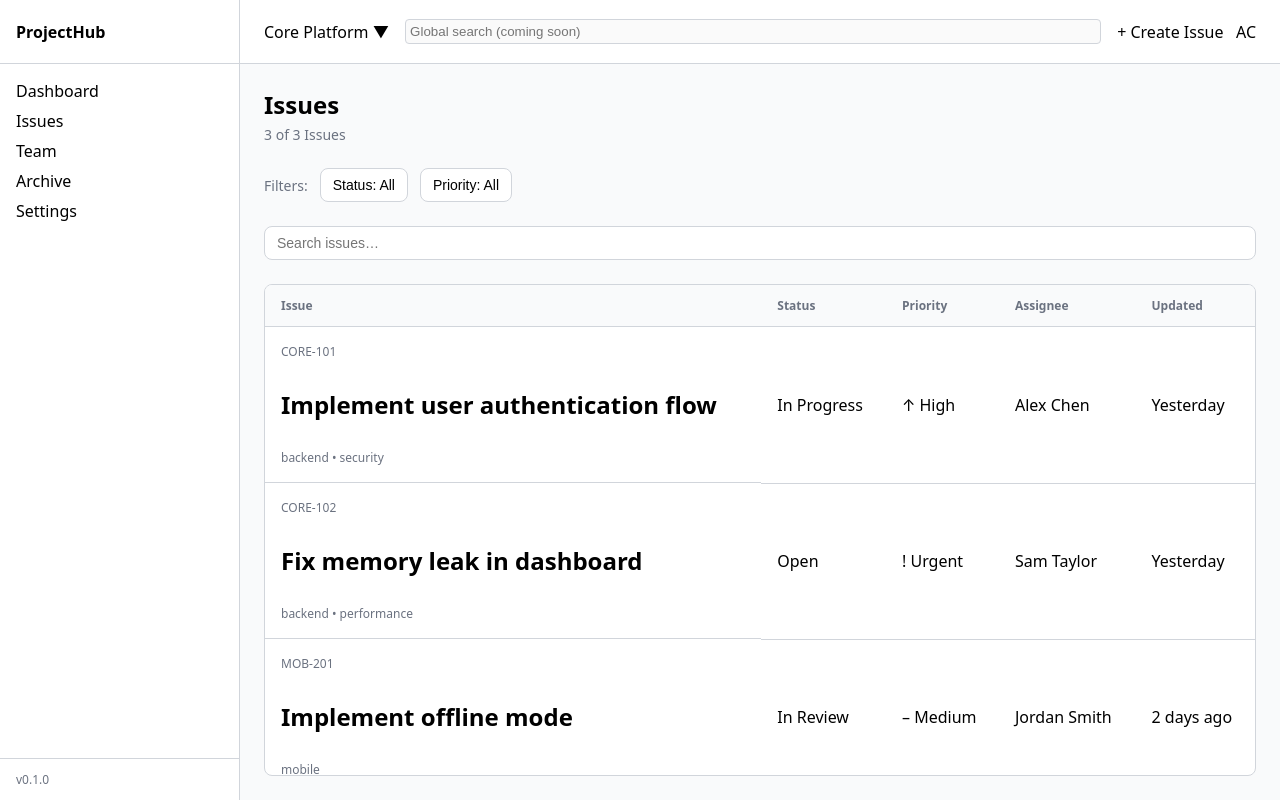
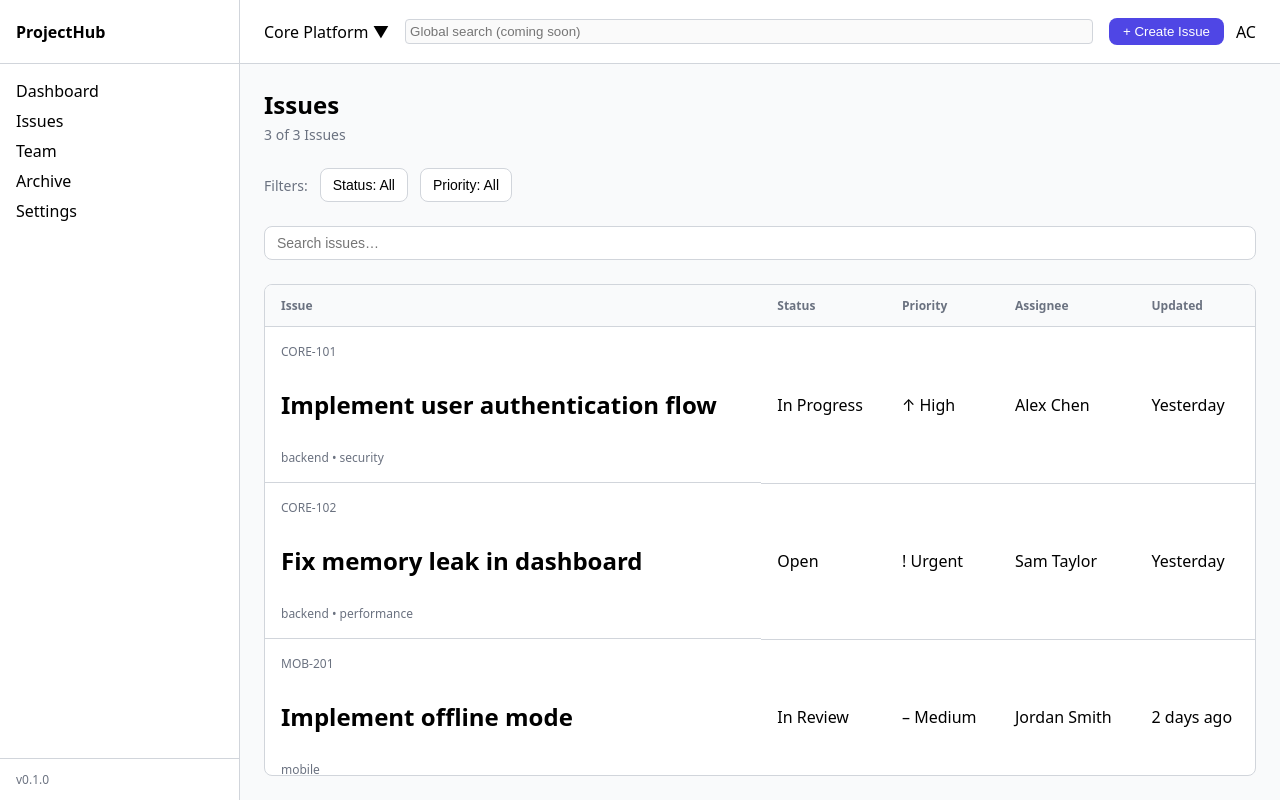
Before and after one commit to b-poole/project-dashboard, a React (Vite) app in the folder project-management-dashboard/: page /issues in a window 1280 px wide. Built offline with nearby package versions, Linux system fonts and the light colour scheme.

Commit message:
feat: wire create issue button to new issue route

```diff
--- a/project-management-dashboard/src/components/Layout.tsx
+++ b/project-management-dashboard/src/components/Layout.tsx
@@ -1,7 +1,9 @@
-import { Outlet } from 'react-router-dom'
+import { Outlet, useNavigate } from 'react-router-dom'
 import '../App.css'
 
 function Layout() {
+  const navigate = useNavigate();
+
   return (
     <div className="app-shell">
       <div className="sidebar">
@@ -36,7 +38,14 @@ function Layout() {
           />
 
           <div className="header-actions">
-            + Create Issue &nbsp; AC
+            <button
+              className="btn-primary"
+              onClick={() => navigate('/issues/new')}
+            >
+              + Create Issue
+            </button>
+
+            <span className="user-initials">AC</span>
           </div>
         </header>
 
```
